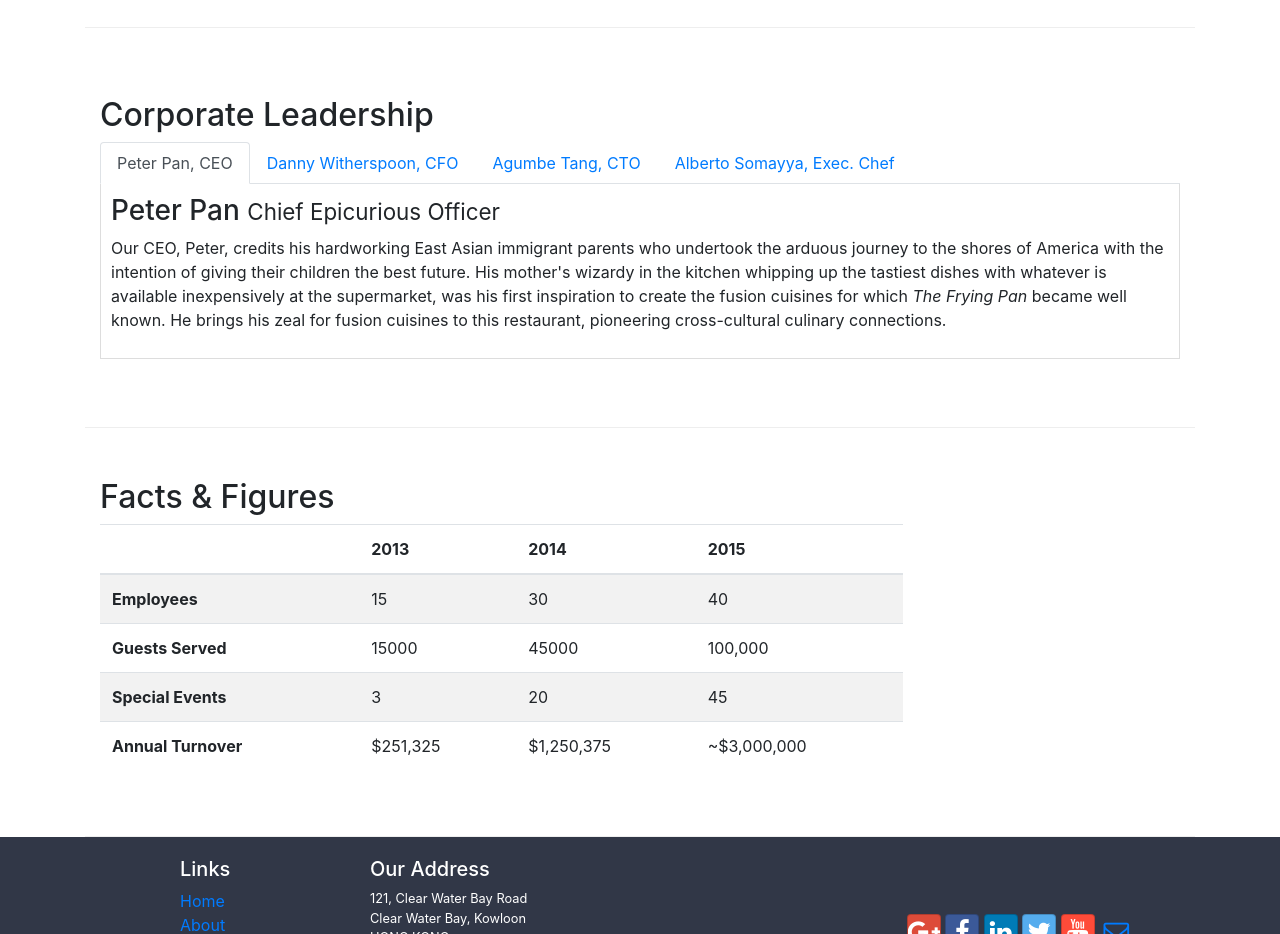
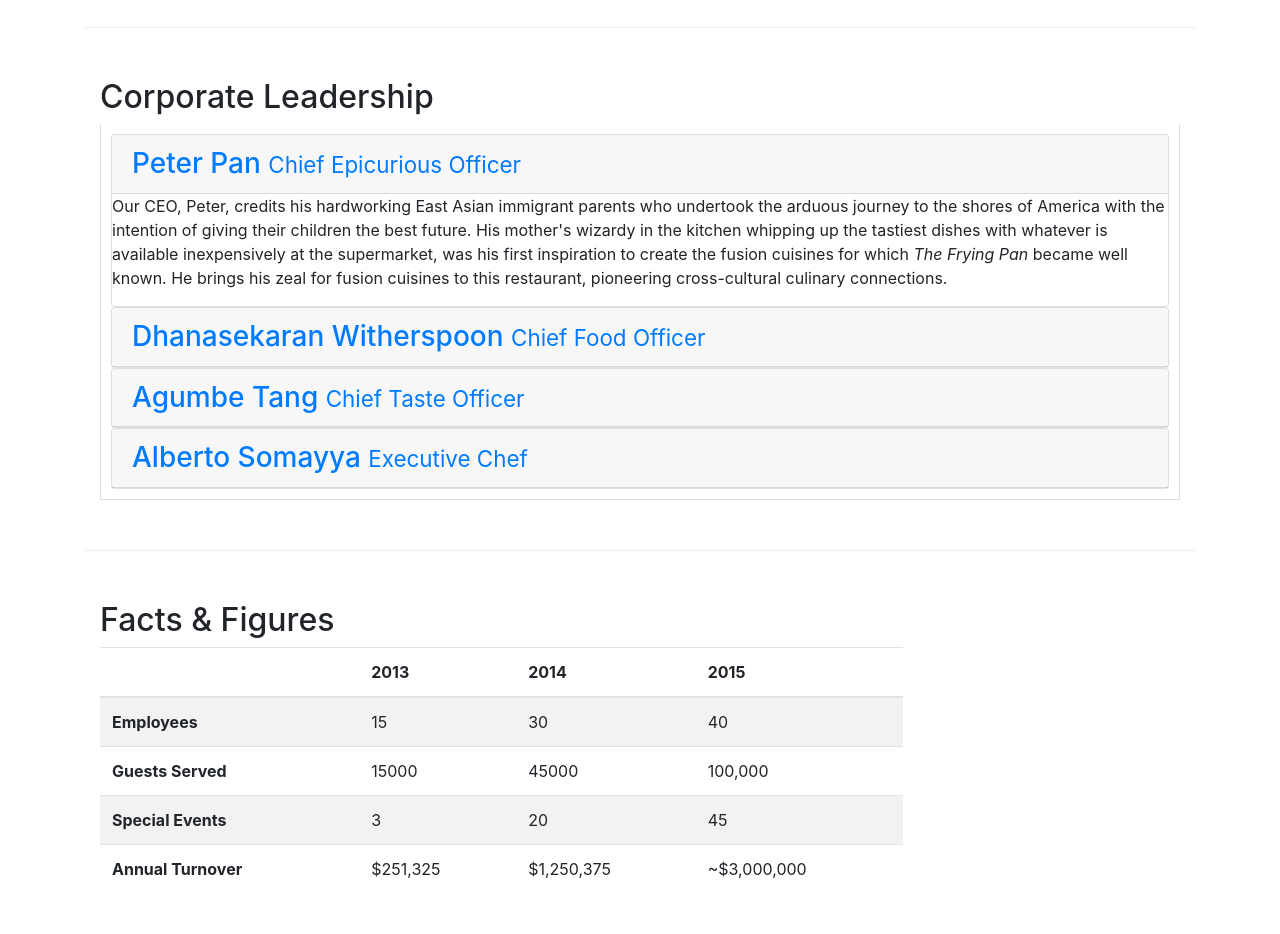
Before and after one commit to MAlhashmi/conFusion, a website: page aboutus.html in a window 1280 px wide. Shown: the part 880-1814 px from the top of the page. Drawn offline with nearby package versions, Linux system fonts and the light colour scheme.

Commit message:
Accordion

```diff
--- a/aboutus.html
+++ b/aboutus.html
@@ -99,41 +99,62 @@
             <div class="col">
                 <h2>Corporate Leadership</h2>
 
-                <ul class="nav nav-tabs">
-                    <li class="nav-item">
-                      <a class="nav-link active" href="#peter"
-                        role="tab" data-toggle="tab">Peter Pan, CEO</a>
-                    </li>
-                    <li class="nav-item">
-                      <a class="nav-link" href="#danny" role="tab"
-                        data-toggle="tab">Danny Witherspoon, CFO</a>
-                    </li>
-                    <li class="nav-item">
-                      <a class="nav-link" href="#agumbe"role="tab"
-                        data-toggle="tab">Agumbe Tang, CTO</a>
-                    </li>
-                    <li class="nav-item">
-                      <a class="nav-link" href="#alberto" role="tab"
-                        data-toggle="tab">Alberto Somayya, Exec. Chef</a>
-                    </li>
-                </ul>
-
                 <div class="tab-content">
-                    <div role="tabpanel" class="tab-pane fade show active" id="peter">
-                        <h3>Peter Pan <small>Chief Epicurious Officer</small></h3>
+                    <div id="accordion" role="tablist">
+                        <div class="card">
+                            <div class="card-header" role="tab" id="peterhead">
+                                <h3 class="mb-0">
+                                    <a data-toggle="collapse" data-parent="#accordion" href="#peter">
+                                    Peter Pan <small>Chief Epicurious Officer</small>
+                                    </a>
+                                </h3>
+                            </div>
+                            <div role="tabpanel" class="collapse show" id="peter">
+                                <div class="card-block">
                                     <p class="hidden-xs-down">Our CEO, Peter, credits his hardworking East Asian immigrant parents who undertook the arduous journey to the shores of America with the intention of giving their children the best future. His mother's wizardy in the kitchen whipping up the tastiest dishes with whatever is available inexpensively at the supermarket, was his first inspiration to create the fusion cuisines for which <em>The Frying Pan</em> became well known. He brings his zeal for fusion cuisines to this restaurant, pioneering cross-cultural culinary connections.</p>
                                 </div>
-                    <div role="tabpanel" class="tab-pane fade" id="danny">
-                        <h3>Dhanasekaran Witherspoon <small>Chief Food Officer</small></h3>
+                            </div>
+                        </div>
+                        <div class="card">
+                            <div class="card-header" role="tab" id="dannyhead">
+                                <h3 class="mb-0">
+                                    <a class="collapsed" data-toggle="collapse" data-parent="#accordion" href="#danny">
+                                    Dhanasekaran Witherspoon <small>Chief Food Officer</small>
+                                    </a>
+                                </h3>
+                            </div>
+                            <div role="tabpanel" class="collapse" id="danny">
+                                <div class="card-block">
                                     <p class="hidden-xs-down">Our CFO, Danny, as he is affectionately referred to by his colleagues, comes from a long established family tradition in farming and produce. His experiences growing up on a farm in the Australian outback gave him great appreciation for varieties of food sources. As he puts it in his own words, <em>Everything that runs, wins, and everything that stays, pays!</em></p>
                                 </div>
-                    <div role="tabpanel" class="tab-pane fade" id="agumbe">
-                        <h3>Agumbe Tang <small>Chief Taste Officer</small></h3>
+                            </div>
+                        </div>
+                        <div class="card">
+                            <div class="card-header" role="tab" id="agumbehead">
+                                <h3 class="mb-0">
+                                <a class="collapsed" data-toggle="collapse" data-parent="#accordion" href="#agumbe">Agumbe Tang <small>Chief Taste Officer</small>
+                                </a>
+                                </h3>
+                            </div>
+                            <div role="tabpanel" class="collapse" id="agumbe">
+                                <div class="card-block">
                                     <p class="hidden-xs-down">Blessed with the most discerning gustatory sense, Agumbe, our CTO, personally ensures that every dish that we serve meets his exacting tastes. Our chefs dread the tongue lashing that ensues if their dish does not meet his exacting standards. He lives by his motto, <em>You click only if you survive my lick.</em></p>
                                 </div>
-                    <div role="tabpanel" class="tab-pane fade" id="alberto">
-                        <h3>Alberto Somayya <small>Executive Chef</small></h3>
+                            </div>
+                        </div>
+                        <div class="card">
+                            <div class="card-header" role="tab" id="albertohead">
+                                <h3 class="mb-0">
+                                <a class="collapsed" data-toggle="collapse" data-parent="#accordion" href="#alberto">Alberto Somayya <small>Executive Chef</small>
+                                </a>
+                                </h3>
+                            </div>
+                            <div role="tabpanel" class="collapse" id="alberto">
+                                <div class="card-block">
                                     <p class="hidden-xs-down">Award winning three-star Michelin chef with wide International experience having worked closely with whos-who in the culinary world, he specializes in creating mouthwatering Indo-Italian fusion experiences. He says, <em>Put together the cuisines from the two craziest cultures, and you get a winning hit! Amma Mia!</em></p>
+                                </div>
+                            </div>
+                        </div>
                     </div>
                 </div>
             </div>
@@ -184,8 +205,6 @@
              <div class="col-12 col-sm-3">
             </div>
        </div>
-
-
     </div>
 
     <footer class="footer">
```
Also changed, not shown: index.html (+27 -13 lines). Lines whose indentation alone changed are shown as unchanged.
